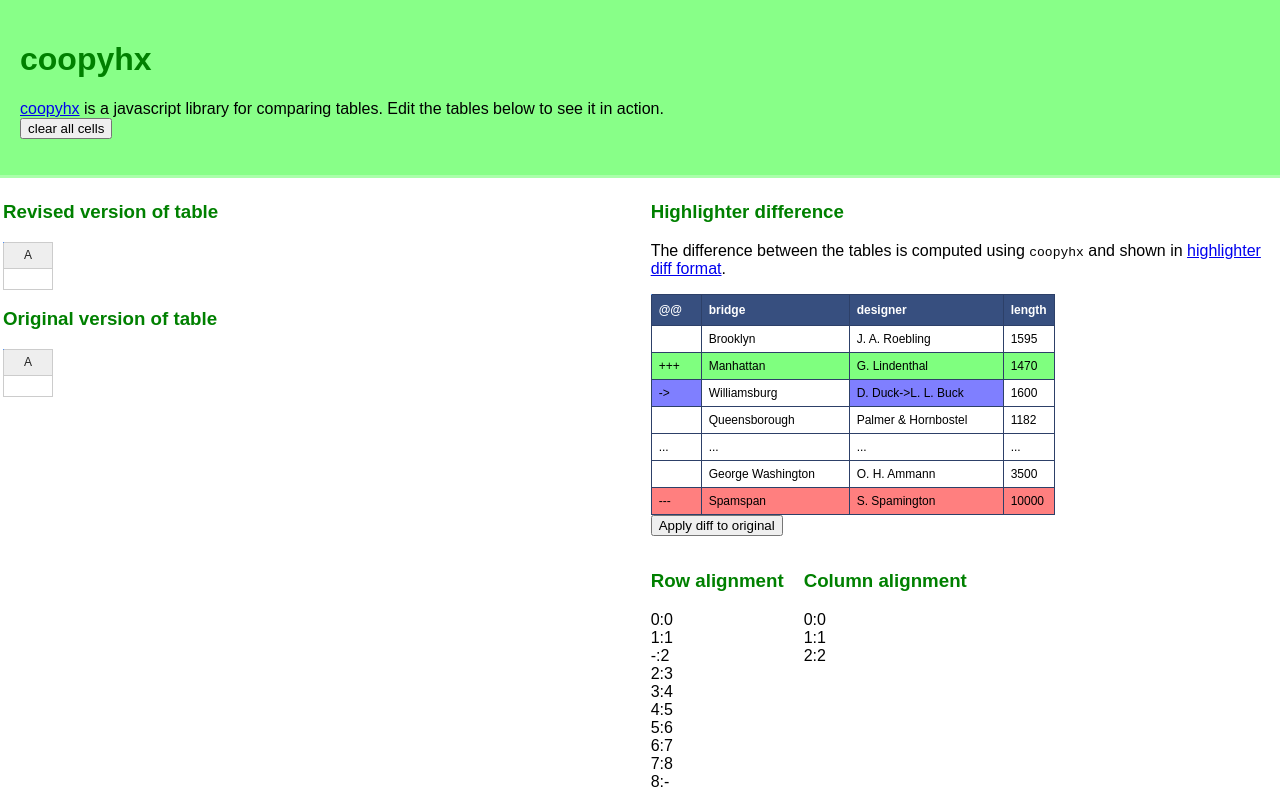
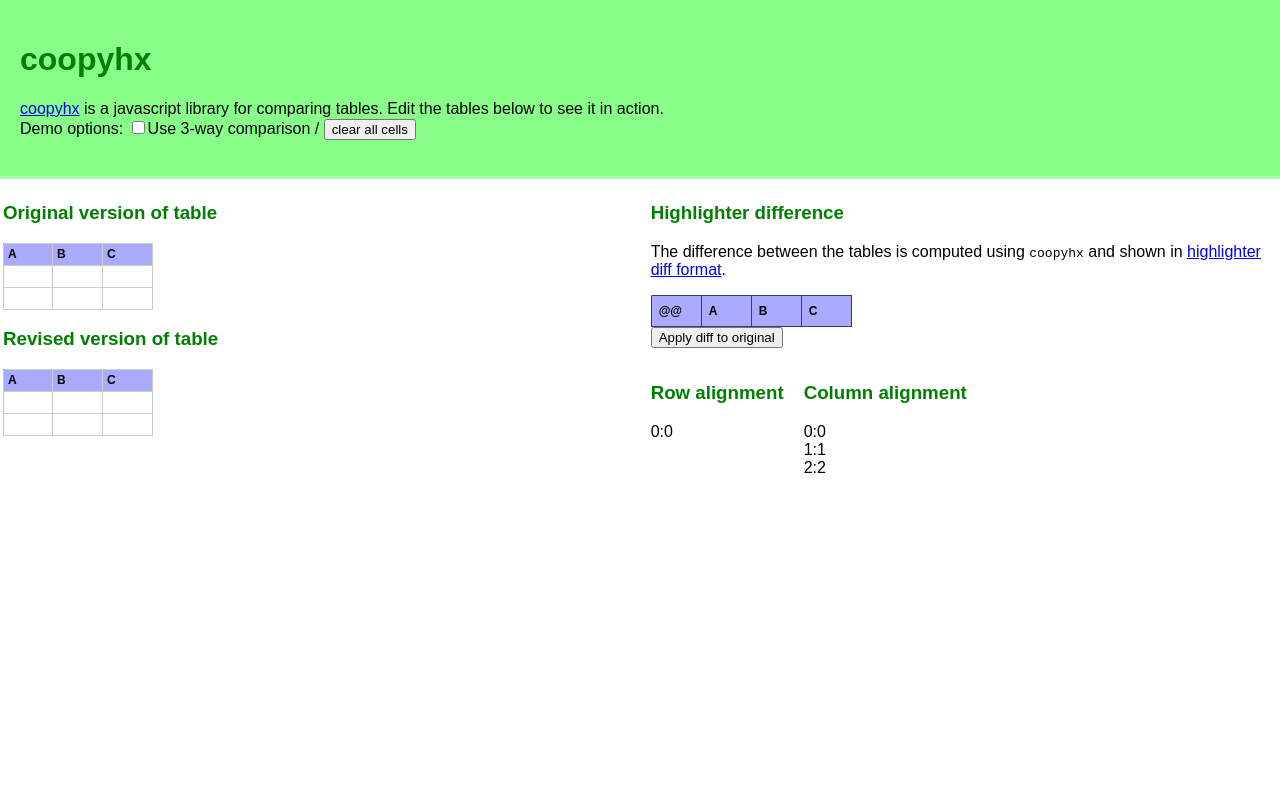
Before and after one commit to paulfitz/daff, a plain HTML site: page index.html in a window 1280 px wide. Both pictures are taken after a click on the button "clear all cells". Drawn offline with Linux system fonts and the light colour scheme.

Commit message:
update from trunk

```diff
--- a/coopy/coopy.js
+++ b/coopy/coopy.js
@@ -1167,7 +1167,9 @@
 	this.cmods = new Array();
 	this.haveSourceColumns = false;
 	this.actCache = "";
+	this.actBaseCache = "";
 	this.actIsUpdate = false;
+	this.actIsConflicted = false;
 	this.csv = new coopy.Csv();
 };
 $hxExpose(coopy.HighlightPatch, "coopy.HighlightPatch");
@@ -1259,9 +1261,13 @@
 					while( $it1.hasNext() ) {
 						var c = $it1.next();
 						var txt = this.view.toString(this.patch.getCell(c,mod.patchRow));
-						var at = txt.indexOf(this.actCache);
+						var at = txt.indexOf(this.actBaseCache);
 						if(at < 0) continue;
-						txt = HxOverrides.substr(txt,at + this.actCache.length,null);
+						if(this.actIsConflicted) {
+							var at2 = txt.indexOf(this.actCache);
+							if(at2 >= 0) continue;
+						}
+						txt = HxOverrides.substr(txt,at + this.actBaseCache.length,null);
 						var d = this.view.toDatum(this.csv.parseSingleCell(txt));
 						this.source.setCell(this.patchInSource.get(c),mod.sourceRow2,d);
 					}
@@ -1326,13 +1332,17 @@
 	,getPreString: function(txt) {
 		this.checkAct();
 		if(!this.actIsUpdate) return txt;
-		return txt.split(this.actCache)[0];
+		if(!this.actIsConflicted) return txt.split(this.actCache)[0];
+		if(txt.indexOf(this.actCache) >= 0) return txt.split(this.actCache)[0];
+		return txt.split(this.actBaseCache)[0];
 	}
 	,checkAct: function() {
 		var act = this.getString(0);
 		if(act != this.actCache) {
 			this.actCache = act;
 			this.actIsUpdate = this.actCache.indexOf("->") >= 0;
+			this.actIsConflicted = this.actCache.indexOf("!") >= 0;
+			if(this.actIsConflicted) this.actBaseCache = this.actCache.split("!")[1]; else this.actBaseCache = this.actCache;
 		}
 	}
 	,applyPad: function() {
@@ -1942,6 +1952,7 @@
 		var outer_reps_needed = this.flags.show_unchanged?1:2;
 		var v = a.getCellView();
 		var sep = "";
+		var conflict_sep = "";
 		var schema = new Array();
 		var have_schema = false;
 		var _g1 = 0, _g = column_units.length;
@@ -2060,6 +2071,8 @@
 					var dd = null;
 					var dd_to = null;
 					var have_dd_to = false;
+					var dd_to_alt = null;
+					var have_dd_to_alt = false;
 					var have_pp = false;
 					var have_ll = false;
 					var have_rr = false;
@@ -2085,6 +2098,12 @@
 							dd = pp;
 							dd_to = rr;
 							have_dd_to = true;
+							if(!v.equals(pp,ll)) {
+								if(!v.equals(pp,rr)) {
+									dd_to_alt = ll;
+									have_dd_to_alt = true;
+								}
+							}
 						}
 					} else if(have_ll) {
 						if(!have_rr) dd = ll; else if(v.equals(ll,rr)) dd = ll; else {
@@ -2096,9 +2115,15 @@
 					var txt = null;
 					if(have_dd_to) {
 						txt = this.quoteForDiff(v,dd);
-						if(sep == "") sep = this.getSeparator(a);
-						txt = txt + sep + this.quoteForDiff(v,dd_to);
-						act = sep;
+						if(sep == "") sep = this.getSeparator(a,null,"->");
+						if(!have_dd_to_alt) {
+							txt = txt + sep + this.quoteForDiff(v,dd_to);
+							if(sep.length > act.length) act = sep;
+						} else {
+							if(conflict_sep == "") conflict_sep = this.getSeparator(p,a,"!") + sep;
+							txt = txt + conflict_sep + this.quoteForDiff(v,dd_to_alt) + conflict_sep + this.quoteForDiff(v,dd_to);
+							act = conflict_sep;
+						}
 					}
 					if(act == "" && have_addition) act = "+";
 					if(publish) {
@@ -2129,8 +2154,8 @@
 		if(HxOverrides.substr(str,score,null) == nil) str = "_" + str;
 		return str;
 	}
-	,getSeparator: function(t) {
-		var sep = "->";
+	,getSeparator: function(t,t2,root) {
+		var sep = root;
 		var w = t.get_width();
 		var h = t.get_height();
 		var view = t.getCellView();
@@ -2142,6 +2167,20 @@
 				var x = _g1++;
 				var txt = view.toString(t.getCell(x,y));
 				while(txt.indexOf(sep) >= 0) sep = "-" + sep;
+			}
+		}
+		if(t2 != null) {
+			w = t2.get_width();
+			h = t2.get_height();
+			var _g = 0;
+			while(_g < h) {
+				var y = _g++;
+				var _g1 = 0;
+				while(_g1 < w) {
+					var x = _g1++;
+					var txt = view.toString(t2.getCell(x,y));
+					while(txt.indexOf(sep) >= 0) sep = "-" + sep;
+				}
 			}
 		}
 		return sep;
--- a/coopyhx.css
+++ b/coopyhx.css
@@ -57,6 +57,10 @@
   background-color: #7f7fff;
 }
 
+.highlighter .conflict {
+  background-color: #f00;
+}
+
 .highlighter .spec {
   background-color: #aaa;
 }
@@ -75,8 +79,9 @@
 }
 
 .highlighter th, .highlighter .header {
-  background-color: #374f7f;
-  color: white;
+  background-color: #aaf;
+  /*background-color: #374f7f;
+  color: white;*/
   font-weight: bold;
   padding-bottom: 4px;
   padding-top: 5px;
@@ -94,3 +99,9 @@
 td {
   empty-cells: show;
 }
+
+
+#table-pane .header {
+  background-color: #aaf;
+  font-weight: bold;
+}
--- a/index.html
+++ b/index.html
@@ -18,6 +18,7 @@
   a javascript library for comparing tables.  Edit the tables below
   to see it in action.<br />
 	<form>
+	  Demo options: <input id="parent_checkbox" type="checkbox" />Use 3-way comparison /
 	  <input type=button id="button-clear" value="clear all cells" />
 	</form>
 
@@ -33,13 +34,13 @@
 	  <h3>Common ancestor of revised and original</h3>
 	  <div id="table0"></div>
 	</div>
+	<div id="block1">
+	  <h3>Original version of table</h3>
+	  <div id="table1"></div>
+	</div>
 	<div id="block2">
 	  <h3>Revised version of table</h3>
 	  <div id="table2"></div>
-	</div>
-	<div id="block1">
-	  <h3>Original version of table</h3>
-	  <div id="table1"></div>
 	</div>
       </div>
     </td>
@@ -149,16 +150,13 @@
 		[ "George Washington", "O. H. Ammann", "3500" ]
 	];
 
-      $('#table0').handsontable({
-        data: data0,
-        minRows: 5,
-        minCols: 6,
-        minSpareRows: 1,
-        autoWrapRow: true,
-        colHeaders: true,
-        contextMenu: true,
-        onChange: function(changes,source) { processChange(changes,source,'table1'); }
-      });
+      function headerPromptRenderer(instance, td, row, col, prop, value, cellProperties) {
+	 Handsontable.TextCell.renderer.apply(this, arguments);
+	  if (row==0) {
+	      td.className = 'header';
+	  }
+      }
+
 
      function tableRenderer(instance, td, row, col, prop, value, cellProperties) {
 	 Handsontable.TextCell.renderer.apply(this, arguments);
@@ -174,18 +172,27 @@
 	     }
 	 }
 	 if (v0!=null) {
-	     if (v0.indexOf("!")>=0) {
+	     if (v0 == "!") {
  		 td.className = 'spec';
-	     } else if (v0.indexOf("@@")>=0) {
+	     } else if (v0 == "@@") {
  		 td.className = 'header';
-	     } else if (v0.indexOf("+++")>=0) {
+	     } else if (v0 == "+++") {
  		 if (!removed_column) td.className = 'add';
-	     } else if (v0.indexOf("---")>=0) {
+	     } else if (v0 == "---") {
  		 td.className = 'remove';
 	     } else if (v0.indexOf("->")>=0) {
 		 if (value!=null) {
+		     var token = v0.replace("!","");
+ 		     if (!removed_column) {
+			 if (value.indexOf(token)>=0) {
+			     var name = "modify";
+			     if (token!=v0) {
 				 if (value.indexOf(v0)>=0) {
- 			 if (!removed_column) td.className = 'modify';
+				     name = 'conflict';
+				 }
+			     }
+			     td.className = name;
+			 }
 		     }
 		 }
 	     }
@@ -197,15 +204,40 @@
      }
 
 
+      $('#table0').handsontable({
+        data: data0,
+        minRows: 5,
+        minCols: 6,
+        minSpareRows: 1,
+        autoWrapRow: true,
+        colHeaders: false,
+        contextMenu: true,
+        onChange: function(changes,source) { processChange(changes,source,'table1'); },
+        cells: function (row, col, prop) {
+	    var cellProperties = {};
+            cellProperties.type = {
+		renderer: headerPromptRenderer
+	    }
+	    return cellProperties;
+	}
+      });
+
       $('#table1').handsontable({
         data: data1,
         minRows: 5,
         minCols: 6,
         minSpareRows: 1,
         autoWrapRow: true,
-        colHeaders: true,
+        colHeaders: false,
         contextMenu: true,
-        onChange: function(changes,source) { processChange(changes,source,'table1'); }
+        onChange: function(changes,source) { processChange(changes,source,'table1'); },
+        cells: function (row, col, prop) {
+	    var cellProperties = {};
+            cellProperties.type = {
+		renderer: headerPromptRenderer
+	    }
+	    return cellProperties;
+	}
       });
 
       $('#table2').handsontable({
@@ -214,9 +246,16 @@
         minCols: 6,
         minSpareRows: 1,
         autoWrapRow: true,
-        colHeaders: true,
+        colHeaders: false,
         contextMenu: true,
-        onChange: function(changes,source) { processChange(changes,source,'table2'); }
+        onChange: function(changes,source) { processChange(changes,source,'table2'); },
+        cells: function (row, col, prop) {
+	    var cellProperties = {};
+            cellProperties.type = {
+		renderer: headerPromptRenderer
+	    }
+	    return cellProperties;
+	}
       });
 
       $('#diff').handsontable({
@@ -249,16 +288,21 @@
   return true;
 });
 
+function clear_table(t) {
+    t.length = 0;
+    t[0] = ["A","B","C"];
+    t[1] = ["","",""];
+    t[2] = ["","",""];
+}
+
 $("#button-clear").click(function() {
-  data0.length = 1;
-  data0[0] = [""];
-  data1.length = 1;
-  data1[0] = [""];
-  data2.length = 1;
-  data2[0] = [""];
+    clear_table(data0);
+    clear_table(data1);
+    clear_table(data2);
     $('#table0').handsontable('render');
     $('#table1').handsontable('render');
     $('#table2').handsontable('render');
+    processChange(null,null,null);
     return false;
 });
 
@@ -269,6 +313,15 @@
     patch.trim();
     var patcher = new coopy.HighlightPatch(t1,patch);
     patcher.apply();
+    if (use_parent) {
+	var t1 = new jtable.JTable2(data0);
+	t1.trim();
+	var patch = new jtable.JTable2(data_diff);
+	patch.trim();
+	var patcher = new coopy.HighlightPatch(t1,patch);
+	patcher.apply();
+	$('#table0').handsontable('render');
+    }
     $('#table1').handsontable('render');
     processChange(null,null,null);
     return false;
```
Lines whose indentation alone changed are shown as unchanged.
